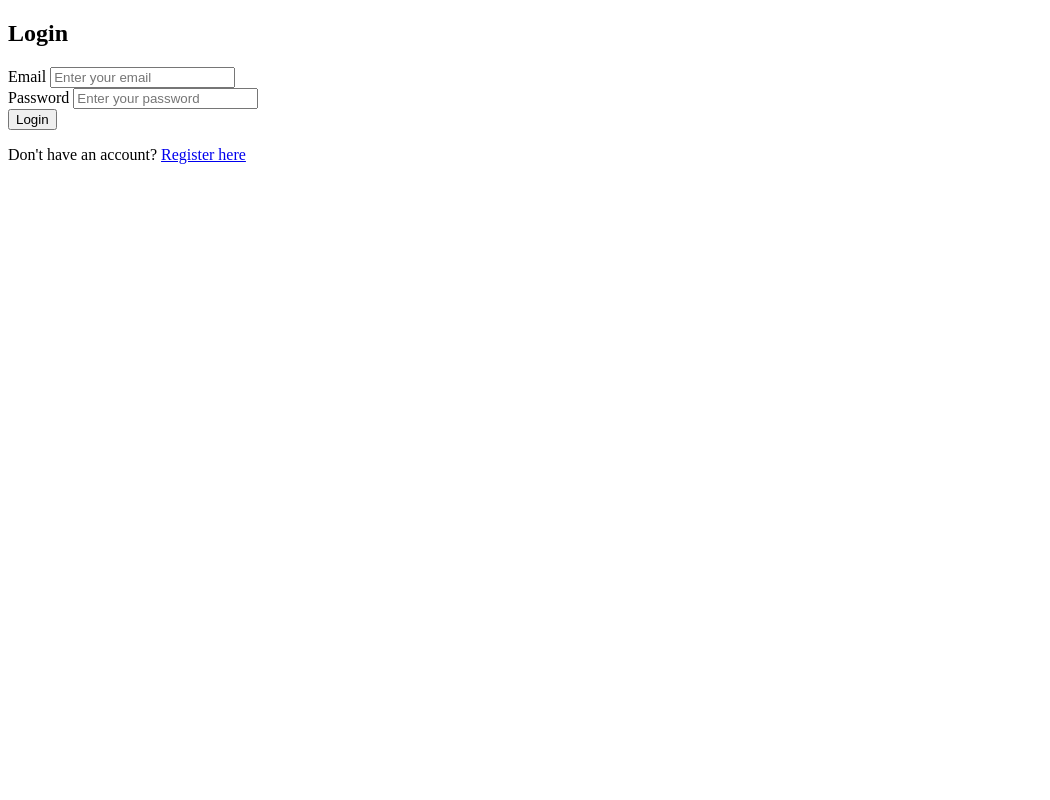
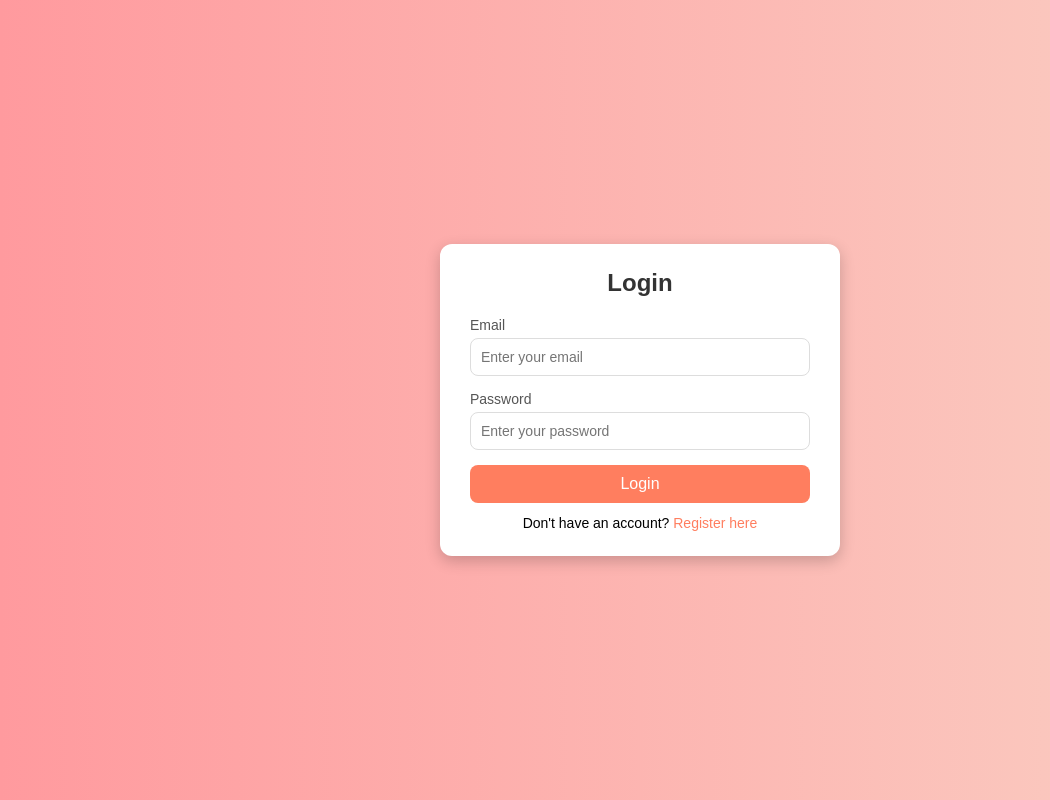
Before and after one commit to ByteMeBugs/Scripters, a plain HTML site: page Cook-hub/frontend/login.html in a window 1280 px wide. Shown: the whole page, without its empty margins (0-1050 px from the left). Drawn offline with Linux system fonts and the light colour scheme.

Commit message:
fftgd
fsfgf

```diff
--- a/Cook-hub/frontend/login.html
+++ b/Cook-hub/frontend/login.html
@@ -4,7 +4,7 @@
     <meta charset="UTF-8">
     <meta name="viewport" content="width=device-width, initial-scale=1.0">
     <title>Login | Recipe Sharing</title>
-    <link rel="stylesheet" href="./css/login.css">
+    <link rel="stylesheet" href="./css/loginstyle.css">
 </head>
 <body>
     <div class="container">
```
Also changed, not shown: Cook-hub/frontend/index.html (+1 -1 lines).
